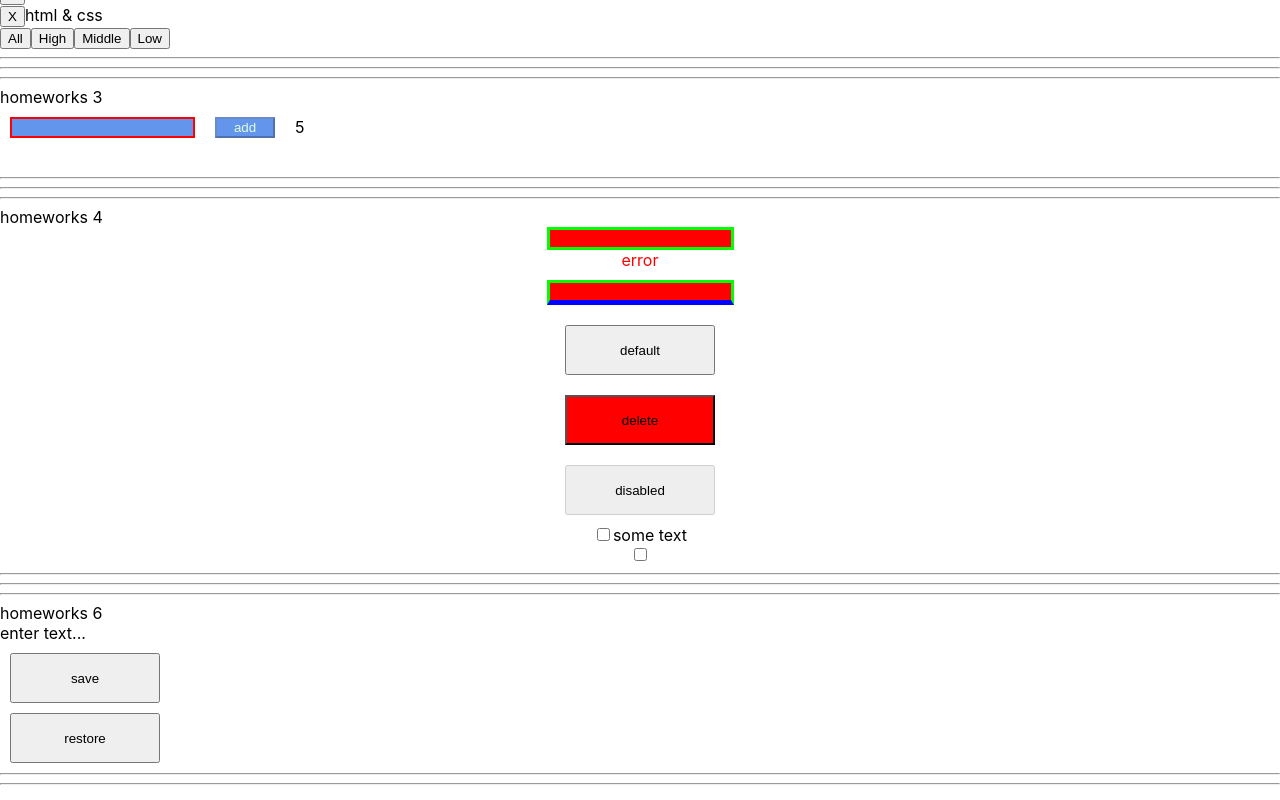
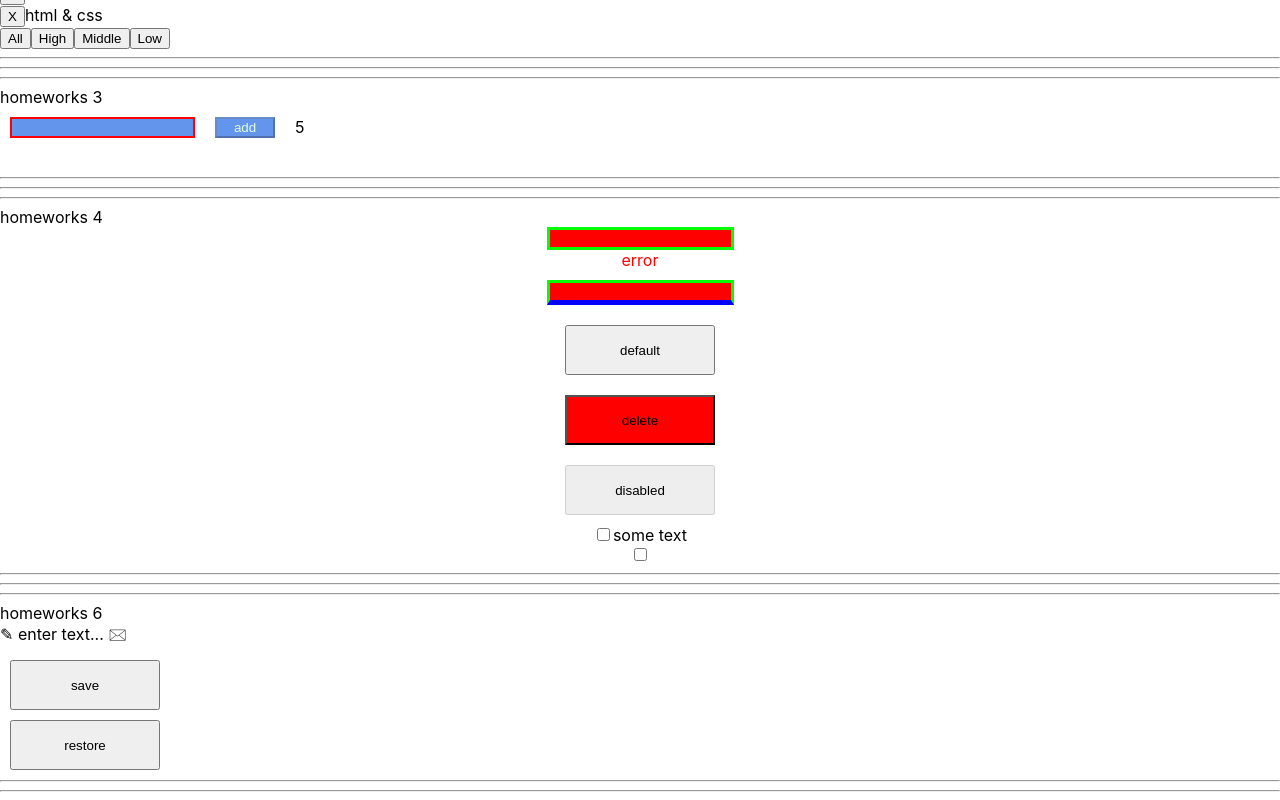
Before and after one commit to AliaksandrL/homeworks, a React (Create React App) app: page /#/pre-junior in a window 1280 px wide. Shown: the part 324-1124 px from the top of the page. Built offline with nearby package versions, Linux system fonts and the light colour scheme.

Commit message:
ready 6 tasks

```diff
--- a/src/p2-homeworks/h6/HW6.tsx
+++ b/src/p2-homeworks/h6/HW6.tsx
@@ -10,7 +10,8 @@ function HW6() {
         saveState<string>('editable-span-value', value)
     }
     const restore = () => {
-        // setValue()
+        let restor = restoreState<string>('editable-span-value', '')
+        setValue(restor)
     }
 
     return (
--- a/src/p2-homeworks/h6/common/c4-SuperEditableSpan/SuperEditableSpan.tsx
+++ b/src/p2-homeworks/h6/common/c4-SuperEditableSpan/SuperEditableSpan.tsx
@@ -1,4 +1,4 @@
-import React, {DetailedHTMLProps, InputHTMLAttributes, HTMLAttributes, useState} from 'react'
+import React, {DetailedHTMLProps, InputHTMLAttributes, HTMLAttributes, KeyboardEvent, useState} from 'react'
 import SuperInputText from '../../../h4/common/c1-SuperInputText/SuperInputText'
 
 // тип пропсов обычного инпута
@@ -31,17 +31,16 @@ const SuperEditableSpan: React.FC<SuperEditableSpanType> = (
     const {children, onDoubleClick, className, ...restSpanProps} = spanProps || {}
 
     const onEnterCallback = () => {
-        // setEditMode() // выключить editMode при нажатии Enter
-
+        setEditMode(false) // выключить editMode при нажатии Enter
         onEnter && onEnter()
     }
     const onBlurCallback = (e: React.FocusEvent<HTMLInputElement>) => {
-        // setEditMode() // выключить editMode при нажатии за пределами инпута
+        setEditMode(false) // выключить editMode при нажатии за пределами инпута
 
         onBlur && onBlur(e)
     }
     const onDoubleClickCallBack = (e: React.MouseEvent<HTMLSpanElement, MouseEvent>) => {
-        // setEditMode() // включить editMode при двойном клике
+        setEditMode(true) // включить editMode при двойном клике
 
         onDoubleClick && onDoubleClick(e)
     }
@@ -64,10 +63,11 @@ const SuperEditableSpan: React.FC<SuperEditableSpanType> = (
                         onDoubleClick={onDoubleClickCallBack}
                         className={spanClassName}
 
+
                         {...restSpanProps}
                     >
                         {/*если нет захардкодженного текста для спана, то значение инпута*/}
-                        {children || restProps.value}
+                        &#9998; {children || restProps.value} &#128386;
                     </span>
                 )
             }
```
